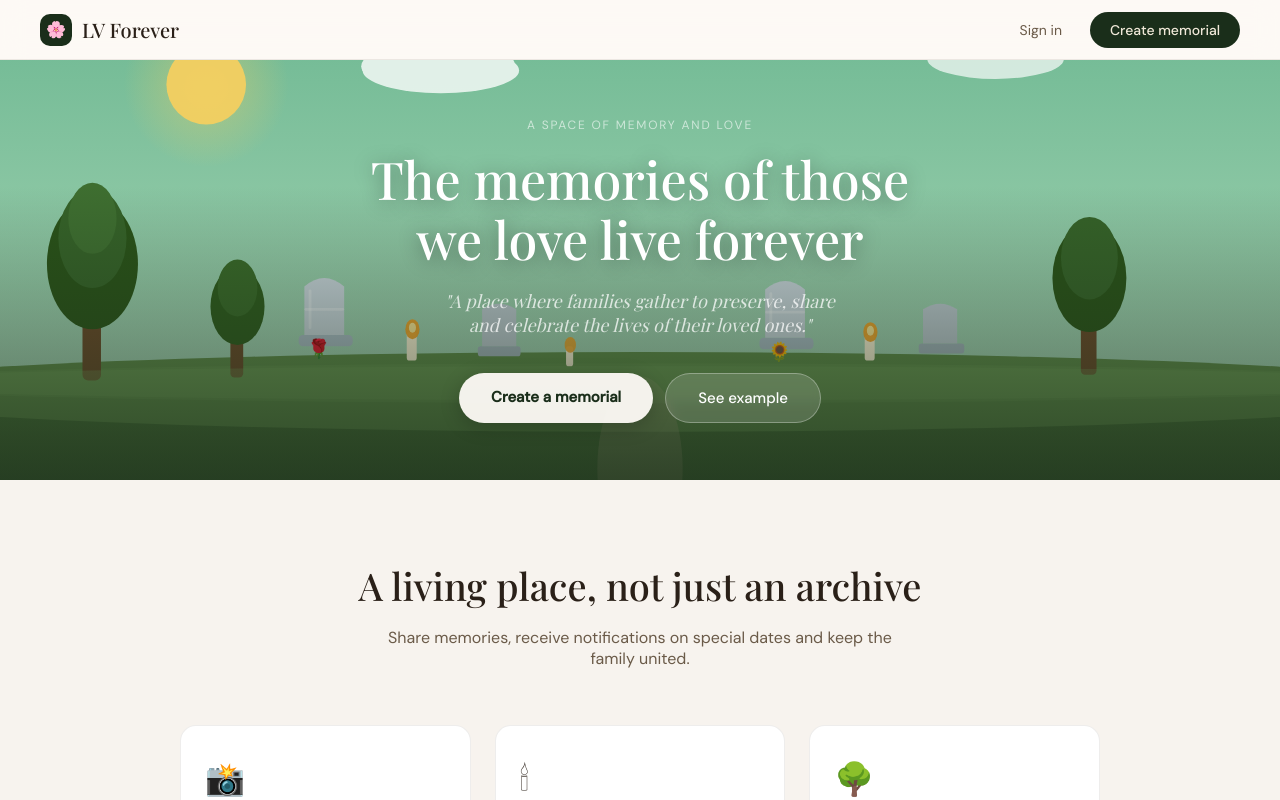
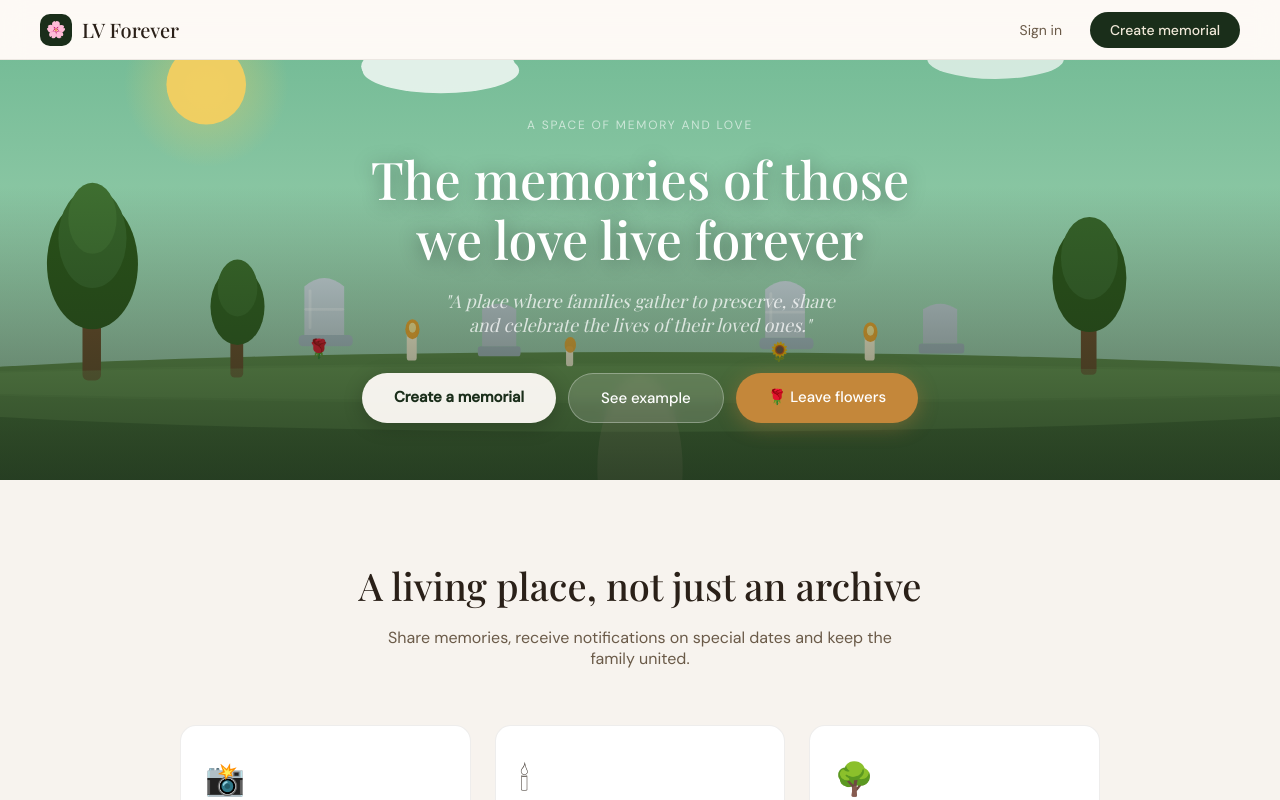
Before and after one commit to ldsilva123/eternamente, a Next.js app: page / in a window 1280 px wide. Shown: the top 800 px of the page. Built offline with nearby package versions, Linux system fonts and the light colour scheme; a web font is replaced by a local one.

Commit message:
Add Leave flowers button to homepage

```diff
--- a/src/app/api/stripe/checkout/route.ts
+++ b/src/app/api/stripe/checkout/route.ts
@@ -1,7 +1,5 @@
 import { NextRequest, NextResponse } from 'next/server'
 import Stripe from 'stripe'
-
-const stripe = new Stripe(process.env.STRIPE_SECRET_KEY!, { apiVersion: '2024-06-20' })
 
 const PRODUCTS: Record<string, { name: string; price: number; emoji: string }> = {
   rosa:      { name: 'Rosa',      price: 99,  emoji: '🌹' },
@@ -13,6 +11,7 @@ const PRODUCTS: Record<string, { name: string; price: number; emoji: string }> =
 }
 
 export async function POST(req: NextRequest) {
+  const stripe = new Stripe(process.env.STRIPE_SECRET_KEY!, { apiVersion: '2026-04-22.dahlia' })
   try {
     const { productId, message, memorialSlug } = await req.json()
     const product = PRODUCTS[productId]
--- a/src/app/page.tsx
+++ b/src/app/page.tsx
@@ -28,6 +28,7 @@ export default function Home() {
           <div style={{ display: 'flex', gap: 12, flexWrap: 'wrap', justifyContent: 'center' }}>
             <Link href="/auth" style={{ padding: '14px 32px', borderRadius: 99, background: 'rgba(253,250,246,0.95)', color: 'var(--night)', fontSize: 15, fontWeight: 600, textDecoration: 'none', boxShadow: '0 4px 20px rgba(0,0,0,0.2)' }}>Create a memorial</Link>
             <Link href="/memorial" style={{ padding: '14px 32px', borderRadius: 99, background: 'rgba(255,255,255,0.15)', color: '#fff', fontSize: 15, fontWeight: 500, textDecoration: 'none', border: '1px solid rgba(255,255,255,0.3)', backdropFilter: 'blur(4px)' }}>See example</Link>
+            <Link href="/flores" style={{ padding: '14px 32px', borderRadius: 99, background: 'var(--gold)', color: '#fff', fontSize: 15, fontWeight: 500, textDecoration: 'none', boxShadow: '0 4px 20px rgba(184,125,58,0.4)' }}>🌹 Leave flowers</Link>
           </div>
         </div>
       </div>
```
